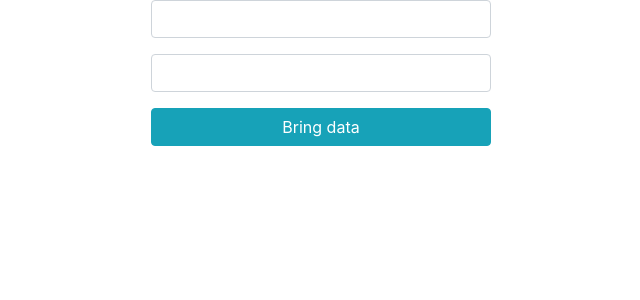
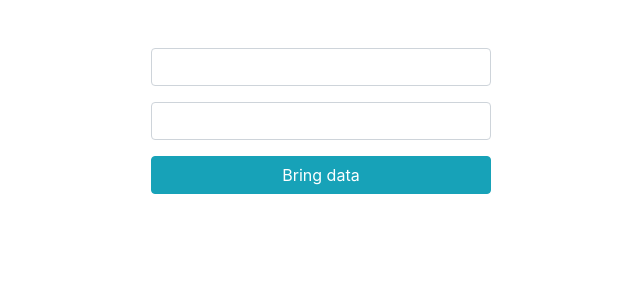
Before and after one commit to carloscol-in/happydogs, a Django app: page / in a window 1280 px wide. Shown: the part 56-356 px from the top of the page, without its empty margins (319-959 px from the left). Run offline with Django 3.2, Linux system fonts and the light colour scheme; some libraries are stand-ins or nearby versions.

Commit message:
added some classes and changed some attributes

```diff
--- a/static/css/styles.css
+++ b/static/css/styles.css
@@ -1,3 +1,6 @@
+.Home__Calendar {
+  margin-top: 3em;
+}
 .Home__Calendar--form {
   position: relative;
   z-index: 10;
@@ -14,7 +17,7 @@
   z-index: 0;
 }
 .Calendar__header {
-  background-color: rgb(244, 245, 180);
+  background-color: rgb(6, 6, 22);
 }
 .Calendar__header .Calendar__col:hover {
   background-color: inherit;
@@ -23,6 +26,7 @@
   width: 100%;
 }
 .Calendar__col {
+  color: rgb(173, 223, 247);
   width: 14.28%;
   padding: 0.5em 0.5em;
   text-align: center;
@@ -30,7 +34,7 @@
   transition: background-color 0.5s ease;
 }
 .Calendar__col:hover {
-  background-color: rgb(199, 240, 209);
+  background-color: rgb(164, 238, 234);
 }
 .Calendar__col--link,
 .Calendar__col--link:hover {
@@ -39,4 +43,17 @@
 }
 .Calendar__col--info {
   height: 100%;
+  color: black;
 }
+.Dogs__container {
+  position: relative;
+}
+#dog-data {
+  position: absolute;
+  top: -50px;
+  opacity: 0;
+  background-color: rgb(243, 243, 243);
+  padding: 2em 1em;
+  border-radius: 5px;
+  /* box-shadow: 0px 0px 5px 1px #eee; */
+}
```
